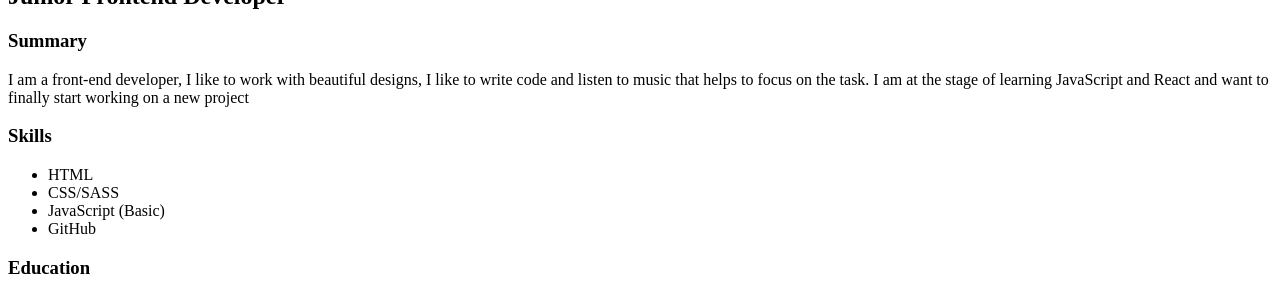
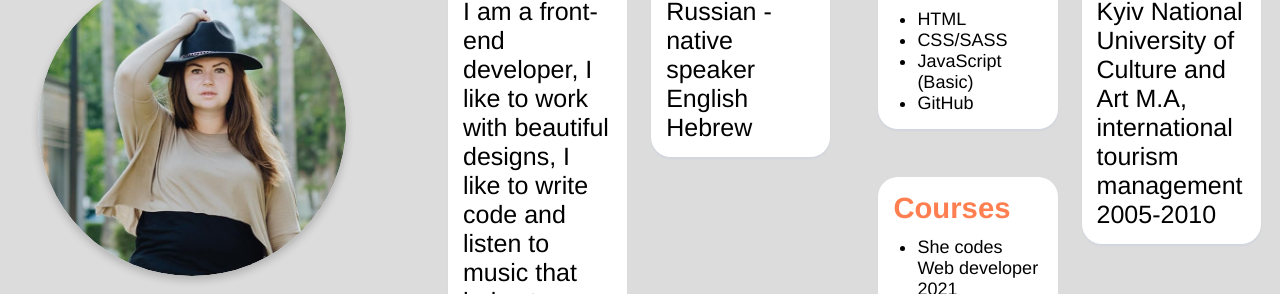
Before and after one commit to HanaRynkov/rsschool-cv, a plain HTML site: page index.html in a window 1280 px wide. Shown: the part 123-417 px from the top of the page. Drawn offline with Linux system fonts and the light colour scheme; the site is published under a folder, as on GitHub Pages, so addresses that start at the root find nothing; a web font is replaced by a local one.

Commit message:
fix: remove / from path

```diff
--- a/index.html
+++ b/index.html
@@ -7,7 +7,7 @@
     <meta name="viewport" content="width=device-width, initial-scale=1.0">
     <title>CV</title>
     <link rel="stylesheet" type="text/css" href="http://fonts.googleapis.com/css?family=Simonetta:400,900|Balthazar">
-    <link rel="stylesheet" type="text/css" href="/style.css">
+    <link rel="stylesheet" type="text/css" href="style.css">
 </head>
 
 <body>
@@ -16,7 +16,7 @@
         <div class="contact_info">
             <div class="container">
                 <div class="photo-container">
-                    <img class="photo" src="/hana.jpeg" alt="Hana Rynkov resume photo avatar">
+                    <img class="photo" src="hana.jpeg" alt="Hana Rynkov resume photo avatar">
                 </div>
                 <h1>Hana Rynkov</h1>
                 <h2>Junior Frontend Developer</h2>
```
